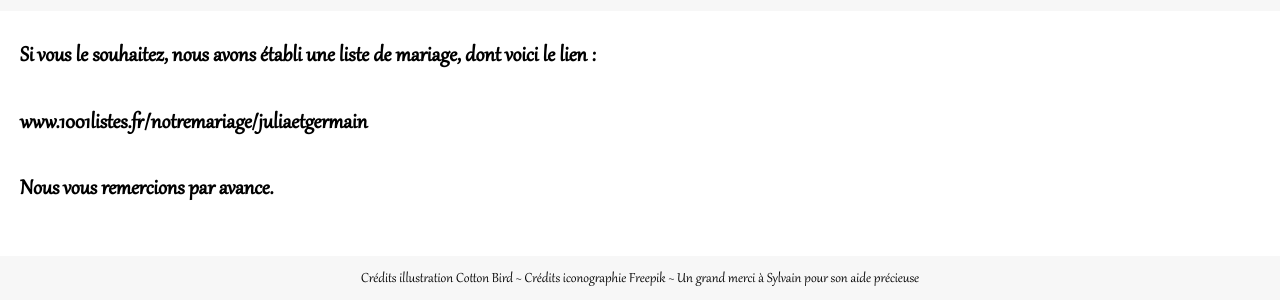
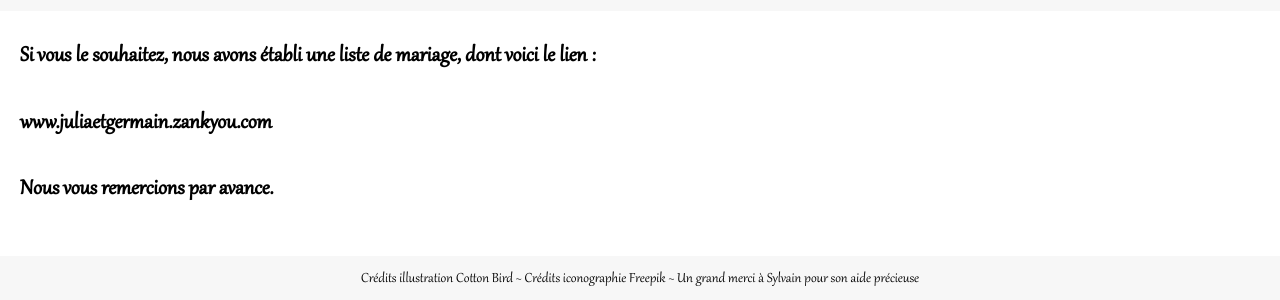
Before and after one commit to Germinal-A/Site-du-Mariage-de-Julia-et-Germain, a Jekyll site: the page built from liste-mariage.md, in a window 1280 px wide. Shown: the part 1021-1321 px from the top of the page. Built offline with Jekyll 4.4.1, drawn with Linux system fonts in a browser that asks for light colours.

Commit message:
Update liste-mariage.md

```diff
--- a/liste-mariage.md
+++ b/liste-mariage.md
@@ -7,6 +7,6 @@ weight: 2
 
 Si vous le souhaitez, nous avons établi une liste de mariage, dont voici le lien :
 
-[www.1001listes.fr/notremariage/juliaetgermain](https://juliaetgermain.zankyou.com/)
+[www.juliaetgermain.zankyou.com](https://juliaetgermain.zankyou.com/)
 
 Nous vous remercions par avance.
```
